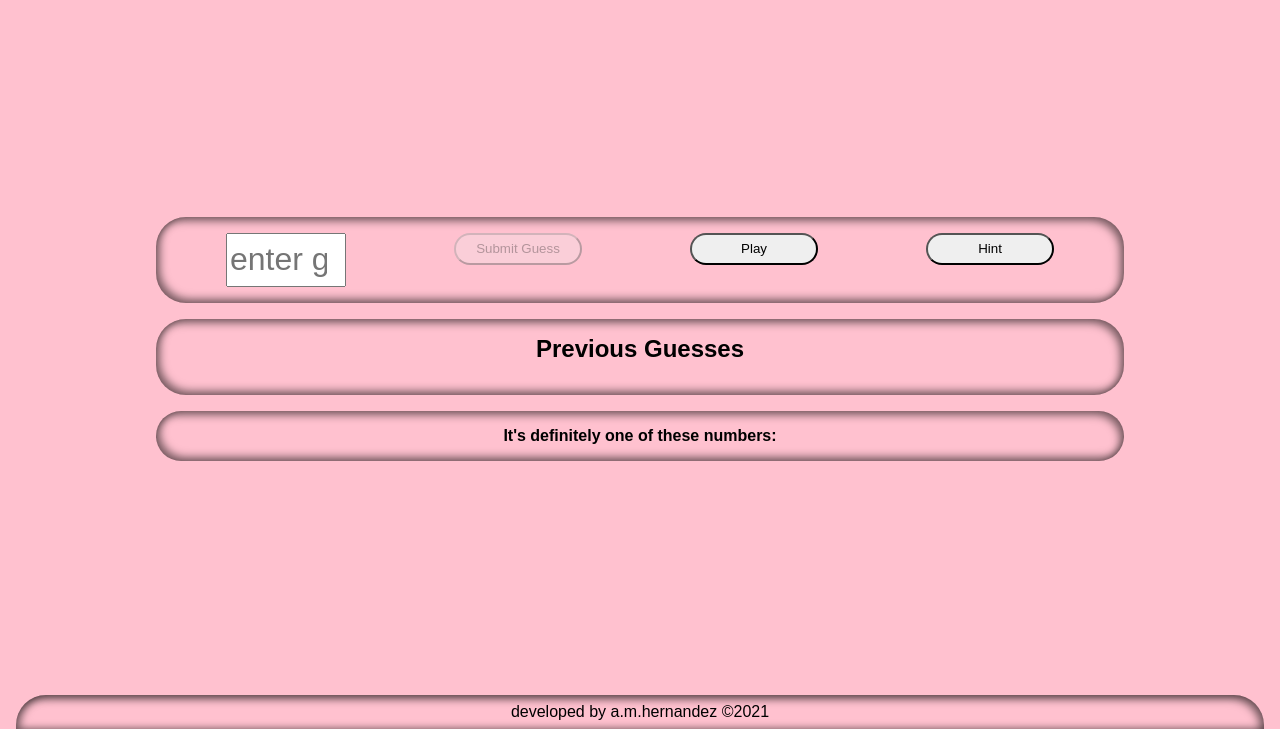
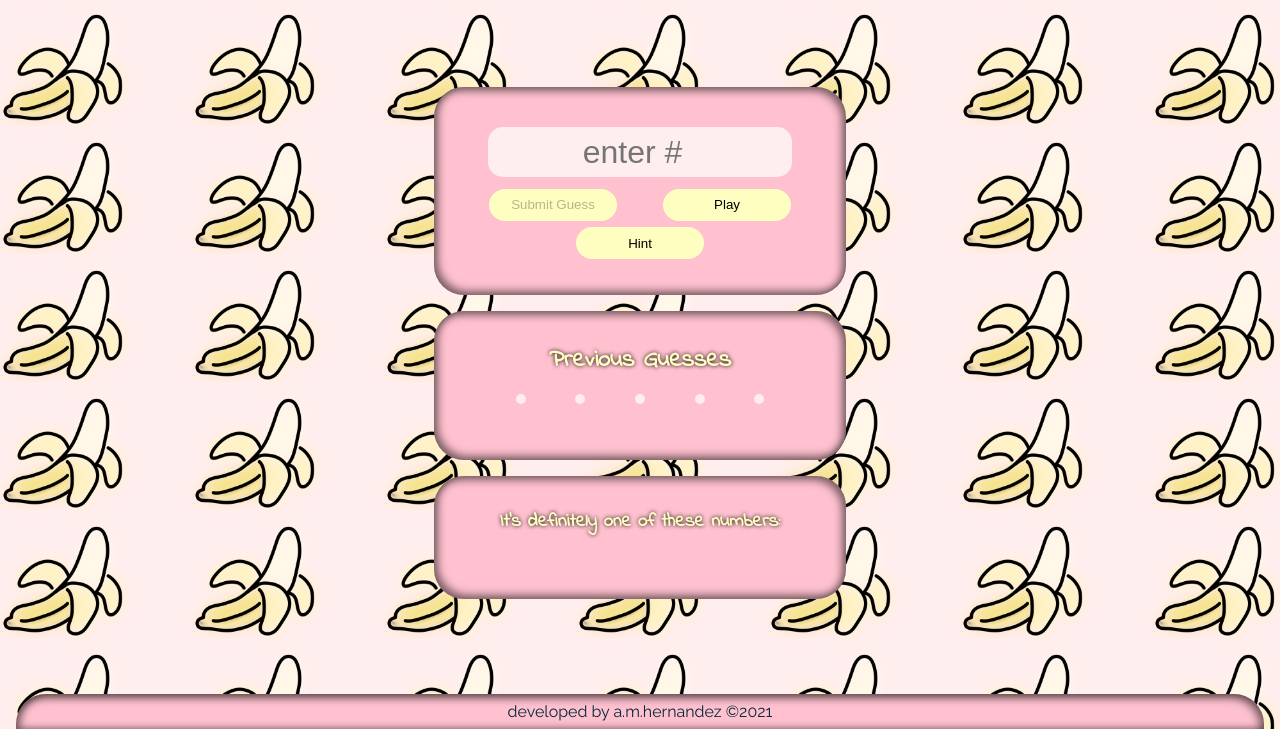
Before and after one commit to am-hernandez/guessTheNumber, a plain HTML site: page index.html in a window 1280 px wide. Shown: the part 71-800 px from the top of the page. Drawn offline with Linux system fonts and the light colour scheme.

Commit message:
updated styles, added favicon

```diff
--- a/css/main.css
+++ b/css/main.css
@@ -1,4 +1,3 @@
-/* Write your CSS code in this file */
 body {
   margin: 0;
   padding: 0 1rem;
@@ -6,14 +5,16 @@ body {
   flex-direction: column;
   justify-content: space-between;
   min-height: 100vh;
-  background-color: #ffc1cf;
-  font-family: "Montserrat", sans-serif;
+  background: url(/img/coolBanana.png) center repeat #fee;
+  background-size: 15%;
+  font-family: "Raleway", sans-serif;
+  color: #012a36;
 }
 
 header {
   margin: 0 0 2rem;
   border-radius: 0 0 30px 30px;
-  padding: 1rem;
+  padding: 0.5rem 1rem;
   background-color: #ffc1cf;
   text-align: center;
   box-shadow: inset 4px -4px 8px rgba(0, 0, 0, 0.5),
@@ -24,6 +25,9 @@ main {
   display: flex;
   flex-direction: column;
   justify-content: space-between;
+  max-width: 700px;
+  margin: auto;
+  border-radius: 20px;
 }
 
 footer {
@@ -31,46 +35,78 @@ footer {
   margin: 2rem 0 0;
   border-radius: 30px 30px 0 0;
   padding: 0.5rem 0;
-  /* background-color: #ffc1cf; */
+  background-color: #ffc1cf;
   box-shadow: inset 4px 0 8px rgba(0, 0, 0, 0.5),
     inset -4px 4px 8px rgba(0, 0, 0, 0.5);
+}
+
+span {
+  font-size: 1.5em;
 }
 
 button {
   border-radius: 20px;
   width: 8rem;
   height: 2rem;
+  margin: 0.25em auto;
+  border-style: none;
+  background-color: #fffec1;
+}
+
+button:hover {
+  background-color: #9c9c77;
+}
+
+button:active {
+  box-shadow: inset 4px -5px 8px rgba(0, 0, 0, 0.6),
+    inset -4px 5px 8px rgba(0, 0, 0, 0.6);
 }
 
 h1,
 h2,
-h4 {
+h3 {
   margin: 0;
+  font-family: "Indie Flower", cursive;
+  color: #fffec1;
+  text-shadow: 0 0 4px rgba(0, 0, 0, 1);
 }
 
 .container {
   width: 75%;
-  margin: 0 auto 1em;
+  margin: 0.5em auto;
   border-radius: 30px;
-  padding: 1em;
+  padding: 2rem;
+  background-color: #ffc1cf;
   text-align: center;
-  /* background-color: #ffc1cf; */
   box-shadow: inset 4px -4px 8px rgba(0, 0, 0, 0.5),
     inset -4px 4px 8px rgba(0, 0, 0, 0.5);
 }
 
 #userInputs {
   display: flex;
+  max-width: 400px;
   flex-wrap: wrap;
   justify-content: space-around;
 }
 
 #userGuess {
+  flex-grow: 1;
   display: block;
-  width: 7rem;
+  width: 100%;
+  max-width: 300px;
   height: 3rem;
+  margin: 0.25em auto;
+  border-radius: 15px;
+  border-style: none;
   font-size: 2em;
   text-align: center;
+  background-color: #fee;
+}
+
+#userGuess:focus {
+  outline: none;
+  border: dashed 2px #856a40;
+  box-sizing: border-box;
 }
 
 #prevGuesses,
@@ -78,7 +114,7 @@ h4 {
   display: flex;
   justify-content: space-evenly;
   flex-wrap: wrap;
-  margin: auto;
+  margin: 1em auto;
   padding-left: 0;
 }
 
@@ -86,6 +122,9 @@ h4 {
 #hintMessage > li {
   display: block;
   list-style: none;
+  border-radius: 30px;
+  padding: 5px;
+  background-color: #fee;
 }
 
 #closenessMessage {
--- a/index.html
+++ b/index.html
@@ -3,8 +3,15 @@
   <head>
     <meta charset="utf-8" />
     <meta name="viewport" content="width=device-width" />
+    <link rel="stylesheet" href="css/main.css" />
+    <link rel="icon" type="image/png" href="img/coolBanana.png" />
+    <link rel="preconnect" href="https://fonts.googleapis.com" />
+    <link rel="preconnect" href="https://fonts.gstatic.com" crossorigin />
+    <link
+      href="https://fonts.googleapis.com/css2?family=Indie+Flower&family=Raleway&display=swap"
+      rel="stylesheet"
+    />
     <title>Guess The Number</title>
-    <link rel="stylesheet" href="css/main.css" />
   </head>
 
   <body>
@@ -13,7 +20,7 @@
     </header>
     <main>
       <div class="container" id="userInputs">
-        <input type="number" id="userGuess" placeholder="enter guess here" />
+        <input type="number" id="userGuess" placeholder="enter #" />
         <button id="btnGuess">Submit Guess</button>
         <button id="btnPlay">Play</button>
         <button id="btnHint">Hint</button>
@@ -30,7 +37,7 @@
         <span id="closenessMessage" class="hidden"></span>
       </div>
       <div class="container" id="hintBox">
-        <h4>It's definitely one of these numbers:</h4>
+        <h3>It's definitely one of these numbers:</h3>
         <ul id="hintMessage"></ul>
       </div>
     </main>
```
